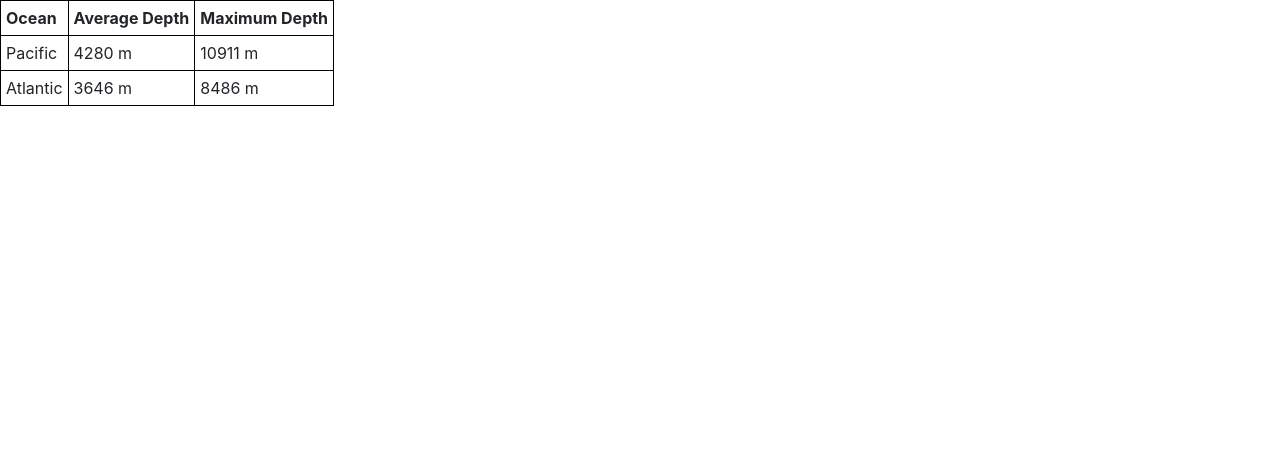
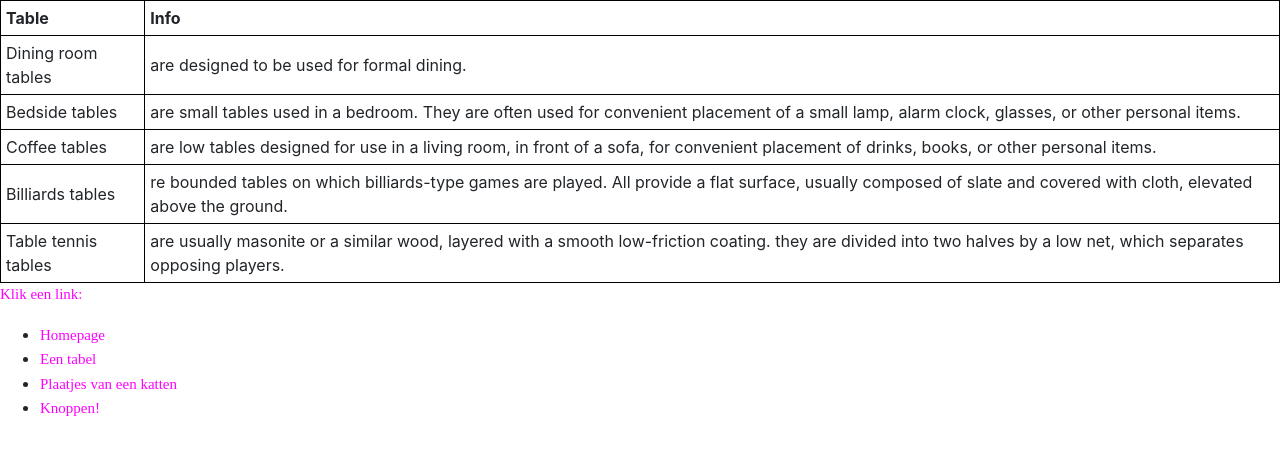
Before and after one commit to badepanda/programmeerplatform, a plain HTML site: page profile/pagina2.html in a window 1280 px wide. Drawn offline with nearby package versions, Linux system fonts and the light colour scheme.

Commit message:
goed gewerkt

```diff
--- a/profile/pagina2.html
+++ b/profile/pagina2.html
@@ -11,21 +11,36 @@
     <body>
         <table>
             <thead>
-                <th>Ocean</th>
-                <th>Average Depth</th>
-                <th>Maximum Depth</th>
+                <th>Table</th>
+                <th>Info</th>
             </thead>
             <tbody>
                 <tr>
-                    <td>Pacific</td>
-                    <td>4280 m</td>
-                    <td>10911 m</td>
+                    <td>Dining room tables</td>
+                    <td>are designed to be used for formal dining.</td>
                 </tr>
                 <tr>
-                    <td>Atlantic</td>
-                    <td>3646 m</td>
-                    <td>8486 m</td>
+                    <td>Bedside tables</td>
+                    <td> are small tables used in a bedroom. They are often used for convenient placement of a small lamp, alarm clock, glasses, or other personal items.</td>
+                </tr>
+                <tr>
+                    <td>Coffee tables</td>
+                    <td> are low tables designed for use in a living room, in front of a sofa, for convenient placement of drinks, books, or other personal items.</td>
+                </tr>
+                <tr>
+                    <td>Billiards tables</td>
+                    <td>re bounded tables on which billiards-type games are played. All provide a flat surface, usually composed of slate and covered with cloth, elevated above the ground.</td>
+                </tr>
+                <tr>
+                    <td>Table tennis tables</td>
+                    <td>are usually masonite or a similar wood, layered with a smooth low-friction coating. they are divided into two halves by a low net, which separates opposing players.</td>
                 </tr>
             </tbody>
         </table>
+        <p id="text"> Klik een link: </p>
+        <ul>
+            <li><a href="index.html" class="hyper"> Homepage</a></li>
+            <li><a href="pagina2.html" class="hyper"> Een tabel</a></li>
+            <li><a href="pagina3.html" class="hyper"> Plaatjes van een katten</a></li>
+            <li><a href="pagina4.html" class="hyper"> Knoppen!</a></li>
     </body>
--- /dev/null
+++ b/profile/styles.scss
@@ -0,0 +1,37 @@
+%message {
+    color:rgb(255, 0, 255);
+    font-size: 15px;
+}
+.title {
+    color: rgb(255, 0, 255);
+    text-align: center;
+    font-family: "Times New Roman";
+  }
+
+#text {
+    @extend %message;
+    font-family: "Times New Roman";
+}
+.hyper {
+    @extend %message;
+    font-family: "Ariel";
+}
+
+table {
+    border: 1px solid black;
+}
+td, th {
+    border: 1px solid black;
+    padding: 5px;
+}
+
+.row {
+        padding: 20px;
+        margin: 20px;
+    img {
+        float: left;
+        width:  300px;
+        height: 200px;
+        object-fit: cover;
+    }
+}
```
Also changed, not shown: profile/pagina1.html (renamed from profile/index.html, +2 -2 lines), profile/pagina3.html (+15 -5 lines), profile/pagina4.html (+13 -8 lines), profile/styles.css, 2 other files.
